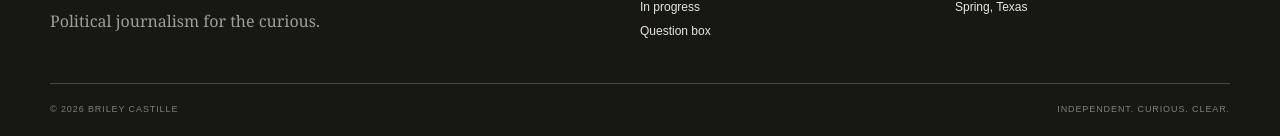
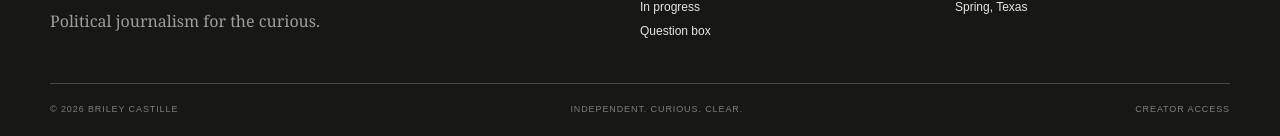
Before and after one commit to brileycastille-ai/brileycastille.com, a Next.js app: page / in a window 1280 px wide. Shown: the part 5018-5154 px from the top of the page. Built offline with nearby package versions, Linux system fonts and the light colour scheme; no server answers.

Commit message:
Update page.tsx

```diff
--- a/app/page.tsx
+++ b/app/page.tsx
@@ -144,7 +144,7 @@ export default function Home() {
 
       <section className="about wrap" id="about"><div className="portrait" aria-label="Portrait placeholder for Briley"><span>BC</span></div><article><p className="eyebrow">About the publication</p><h2>I’ve always been fascinated by the questions <em>behind</em> the headlines.</h2><p>I’m Briley Castille, a political writer from Spring, Texas. I am currently a freshman at Texas A&amp;M University-Corpus Christi and participating in Texas A&amp;M’s Program for System Admission, commonly known as PSA. I plan to continue my education in College Station.</p><p>I started this publication because too much political coverage assumes you already know the rules or already chose a team. I want to slow the news down, explain where institutions came from, show why reasonable people disagree, and examine what a decision actually means for the people living with it. This is where I am learning to report in public, one careful question at a time.</p><a className="text-link" href="mailto:brileycastille@gmail.com">Say hello <span>→</span></a></article></section>
 
-      <footer id="contact"><div className="wrap footer-grid"><div><a className="brand" href="#home">Briley Castille</a><p>Political journalism for the curious.</p></div><div><small>Explore</small><a href="#essays">Essays</a><a href="#progress">In progress</a><a href="#ask">Question box</a></div><div><small>Contact</small><a href="mailto:brileycastille@gmail.com">brileycastille@gmail.com</a><span>Spring, Texas</span></div></div><div className="wrap copyright"><span>© 2026 Briley Castille</span><span>Independent. Curious. Clear.</span></div></footer>
+      <footer id="contact"><div className="wrap footer-grid"><div><a className="brand" href="#home">Briley Castille</a><p>Political journalism for the curious.</p></div><div><small>Explore</small><a href="#essays">Essays</a><a href="#progress">In progress</a><a href="#ask">Question box</a></div><div><small>Contact</small><a href="mailto:brileycastille@gmail.com">brileycastille@gmail.com</a><span>Spring, Texas</span></div></div><div className="wrap copyright"><span>© 2026 Briley Castille</span><span>Independent. Curious. Clear.</span><a href="/account?creator=1">Creator access</a></div></footer>
     </main>
   );
 }
```
